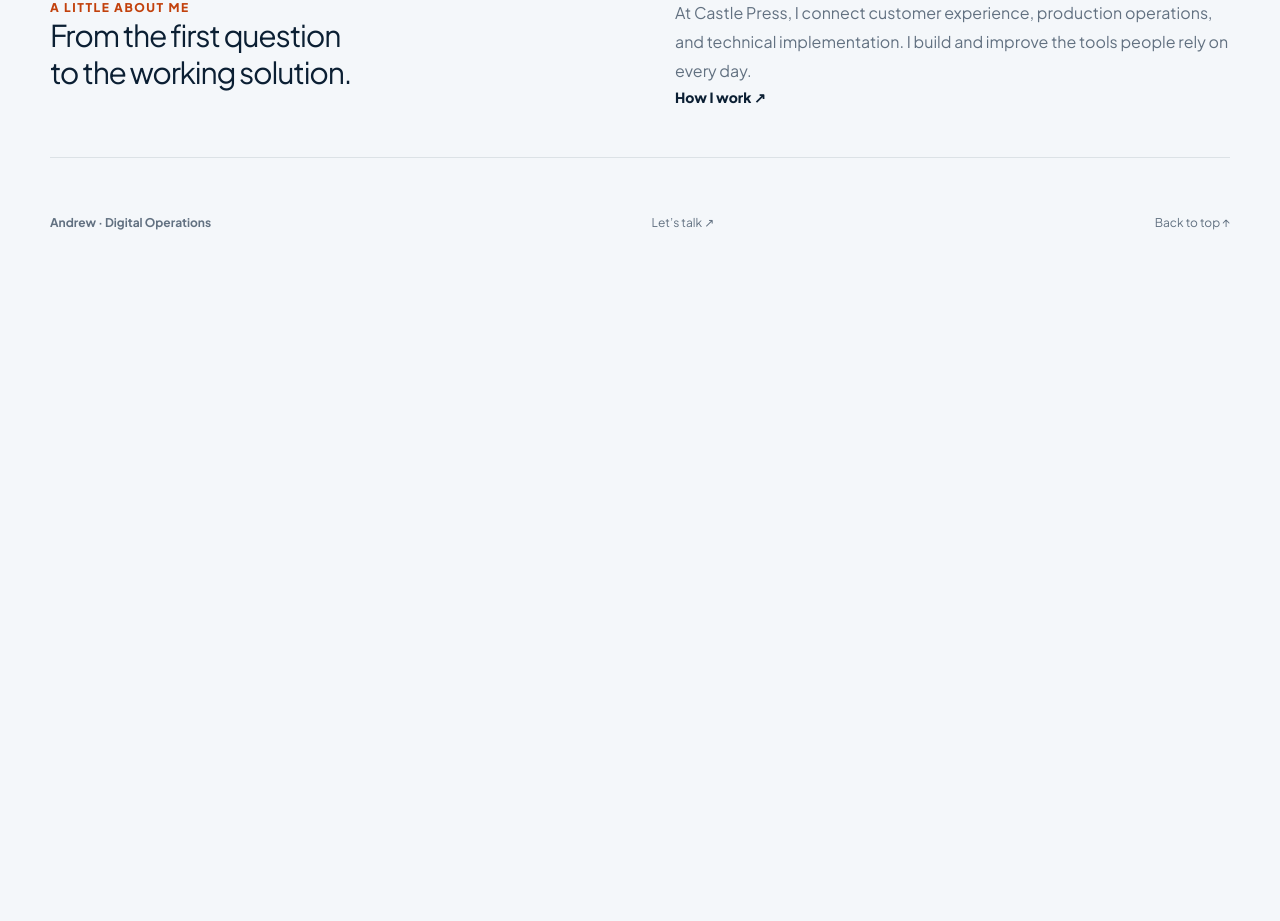
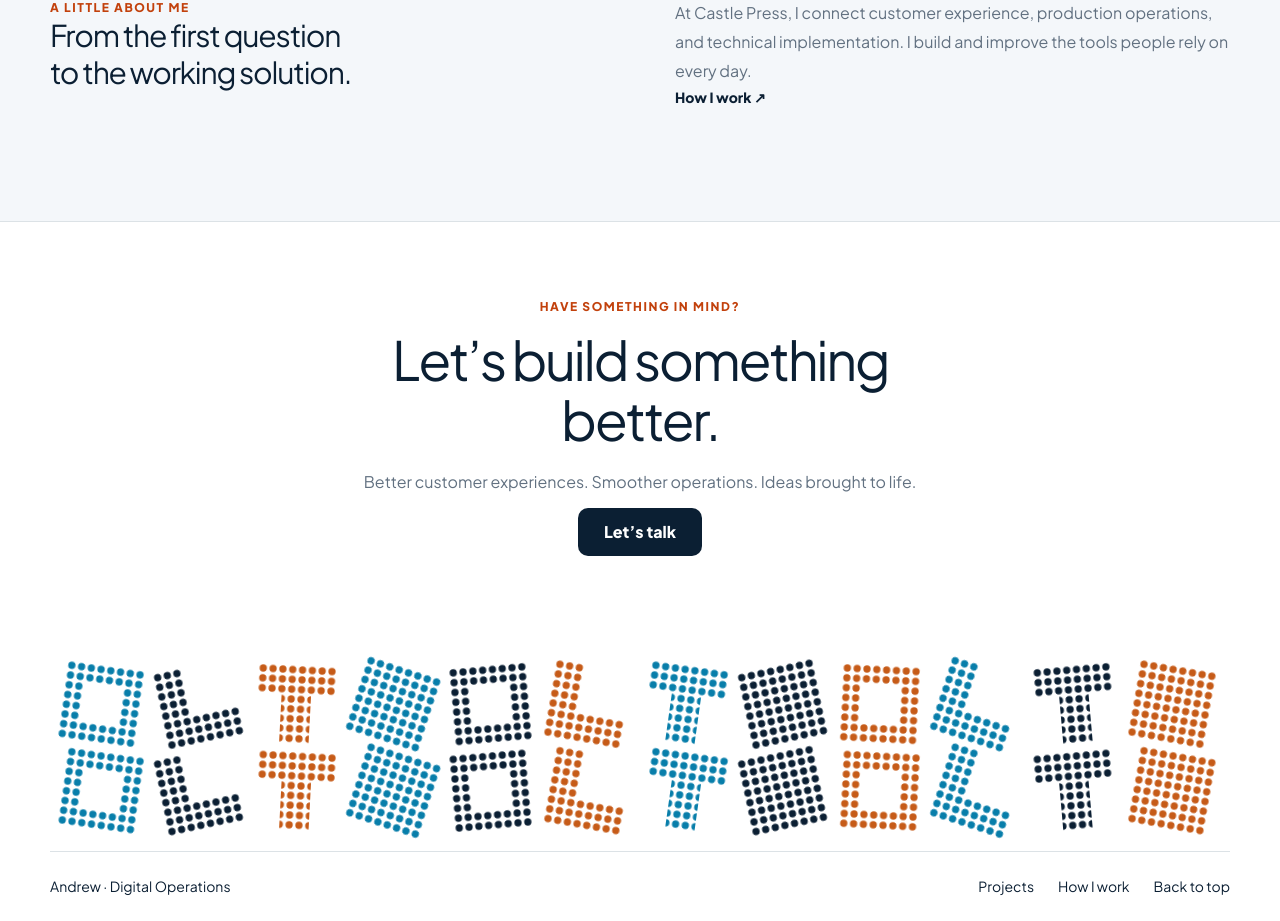
Before and after one commit to andrewjaebok/digital-operations-portfolio, a Next.js app: page / in a window 1280 px wide. Shown: the part 2021-2942 px from the top of the page. Before the commit the page ends 2308 px from the top, so only its background shows below. Built offline with nearby package versions, Linux system fonts and the light colour scheme.

Commit message:
Add playful dotted block contact footer in portfolio colors

```diff
--- /dev/null
+++ b/app/components/PortfolioFooter.css
@@ -0,0 +1,14 @@
+.playful-footer { margin-top: 64px; padding-top: 76px; background: var(--white); color: var(--navy); overflow: hidden; border-top: 1px solid var(--line); }
+.footer-invitation { text-align: center; max-width: 650px; margin: 0 auto 40px; }
+.footer-invitation h2 { font-size: clamp(30px,4.5vw,54px); letter-spacing: -.045em; line-height: 1.1; margin: 14px 0 20px; }
+.footer-invitation > p:not(.eyebrow) { font-size: 16px; line-height: 1.65; color: var(--muted); }
+.footer-contact { display: inline-flex; align-items: center; justify-content: center; min-height: 48px; padding: 12px 26px; margin-top: 12px; border-radius: 10px; background: var(--navy); color: var(--white); font-weight: 800; transition: background .2s, transform .2s; }
+.footer-contact:hover { background: var(--blue); transform: translateY(-3px); }
+.footer-blocks { display: block; width: 100%; height: auto; overflow: visible; }
+.footer-block { transform: rotate(var(--tilt)); transition: transform .4s ease; }
+.footer-block:hover { transform: translateY(-18px) rotate(0deg); }
+.footer-baseline { position: relative; display: flex; justify-content: space-between; align-items: center; gap: 24px; padding: 24px 0; border-top: 1px solid var(--line); font-size: 14px; }
+.footer-baseline nav { display: flex; flex-wrap: wrap; gap: 24px; }
+.playful-footer a:focus-visible { outline: 3px solid var(--blue); outline-offset: 5px; }
+@media(max-width:600px){ .playful-footer{padding-top:48px}.footer-baseline{flex-direction:column;align-items:flex-start}.footer-blocks{width:180%;max-width:none;margin-left:-40%}.footer-invitation{margin-bottom:28px}.footer-baseline nav{gap:18px} }
+@media(prefers-reduced-motion:reduce){.footer-block,.footer-contact{transition:none}.footer-block:hover,.footer-contact:hover{transform:none}}
--- /dev/null
+++ b/app/components/PortfolioFooter.tsx
@@ -0,0 +1,4 @@
+import Link from "next/link";
+import "./PortfolioFooter.css";
+const blocks = Array.from({length: 24}, (_, i) => ({x: 12 + (i % 12) * 99, y: i < 12 ? 158 : 70, rotate: [8,-12,3,18,-5,10][i % 6]}));
+export default function PortfolioFooter(){return <footer className="playful-footer"><div className="shell"><div className="footer-invitation"><p className="eyebrow">Have something in mind?</p><h2>Let’s build something better.</h2><p>Better customer experiences. Smoother operations. Ideas brought to life.</p><a className="footer-contact" href="mailto:andrewjaebok@gmail.com">Let’s talk</a></div><svg className="footer-blocks" viewBox="0 0 1200 260" role="img" aria-label="A playful stack of dotted building blocks in the portfolio colors"><defs>{["#087eaa","#0b1f33","#c65b18"].map((color,i)=><pattern key={color} id={`footer-dots-${i}`} width="10" height="10" patternUnits="userSpaceOnUse"><circle cx="5" cy="5" r="3.7" fill={color}/></pattern>)}</defs>{blocks.map((block,i)=><g className="footer-block" key={i} style={{transformOrigin:`${block.x+40}px ${block.y+40}px`,"--tilt":`${block.rotate}deg`} as React.CSSProperties}><path transform={`translate(${block.x} ${block.y})`} d={i%4===0?"M0 0H80V80H0ZM20 20V60H60V20Z":i%4===1?"M0 0H30V50H80V80H0Z":i%4===2?"M0 0H80V30H55V80H25V30H0Z":"M0 0H80V80H0Z"} fill={`url(#footer-dots-${i%3})`} fillRule="evenodd"/></g>)}</svg><div className="footer-baseline"><Link href="/">Andrew · Digital Operations</Link><nav aria-label="Footer navigation"><Link href="/#work">Projects</Link><Link href="/how-i-work">How I work</Link><a href="#top">Back to top</a></nav></div></div></footer>}
--- a/app/page.tsx
+++ b/app/page.tsx
@@ -1,7 +1,8 @@
+import PortfolioFooter from "./components/PortfolioFooter";
 import Link from "next/link";
 import PortfolioNav from "./components/PortfolioNav";
 import ProjectQuest from "./components/ProjectQuest";
 import { categories } from "./data/categories";
 export const metadata = {title:"Andrew | Digital Operations Portfolio",description:"Explore Andrew’s work in digital operations, IT systems, and independent product development."};
 export default function Home(){return <main id="top" className="quiet-home"><a className="skip-link" href="#main-content">Skip to main content</a><PortfolioNav/><section className="quiet-hero shell" id="main-content"><p className="eyebrow">Andrew · Senior Product Operations</p><h1>Better experiences.<br/><span>Stronger systems.</span></h1><p>I turn customer feedback into clearer web experiences, from finding the right report to completing a regulated order.</p>
-      <a className="secondary-link" href="#work">Explore all work ↓</a></section><section className="shell quiet-work" id="work"><div className="quiet-heading"><h2>Three sides of my work.</h2><span>Choose an area to explore</span></div><div className="area-links">{categories.map((c,i)=><Link key={c.id} href={c.route} className={`area-link area-${i}`}><span className="area-number">0{i+1} <span>↗</span></span><h3>{c.title}</h3><p>{c.description}</p><small>{c.count}</small></Link>)}</div><ProjectQuest/></section><section className="quiet-about shell" id="about"><div><p className="eyebrow">A little about me</p><h2>From the first question<br/>to the working solution.</h2></div><div><p>At Castle Press, I connect customer experience, production operations, and technical implementation. I build and improve the tools people rely on every day.</p><Link className="secondary-link" href="/how-i-work">How I work ↗</Link></div></section><footer className="site-footer shell"><strong>Andrew · Digital Operations</strong><a href="mailto:andrewjaebok@gmail.com">Let’s talk ↗</a><a href="#top">Back to top ↑</a></footer></main>}
+      <a className="secondary-link" href="#work">Explore all work ↓</a></section><section className="shell quiet-work" id="work"><div className="quiet-heading"><h2>Three sides of my work.</h2><span>Choose an area to explore</span></div><div className="area-links">{categories.map((c,i)=><Link key={c.id} href={c.route} className={`area-link area-${i}`}><span className="area-number">0{i+1} <span>↗</span></span><h3>{c.title}</h3><p>{c.description}</p><small>{c.count}</small></Link>)}</div><ProjectQuest/></section><section className="quiet-about shell" id="about"><div><p className="eyebrow">A little about me</p><h2>From the first question<br/>to the working solution.</h2></div><div><p>At Castle Press, I connect customer experience, production operations, and technical implementation. I build and improve the tools people rely on every day.</p><Link className="secondary-link" href="/how-i-work">How I work ↗</Link></div></section><PortfolioFooter/></main>}
```
